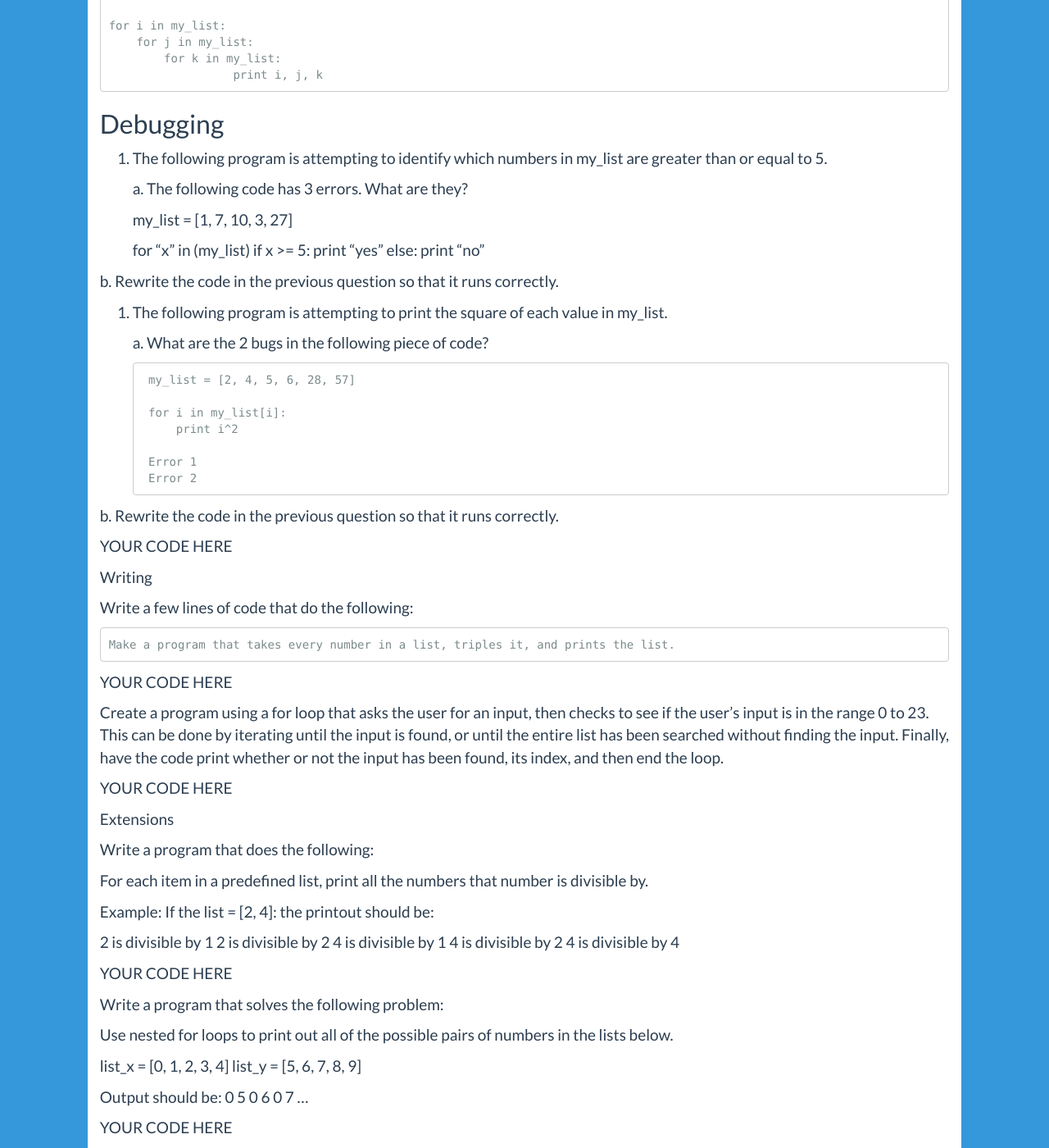
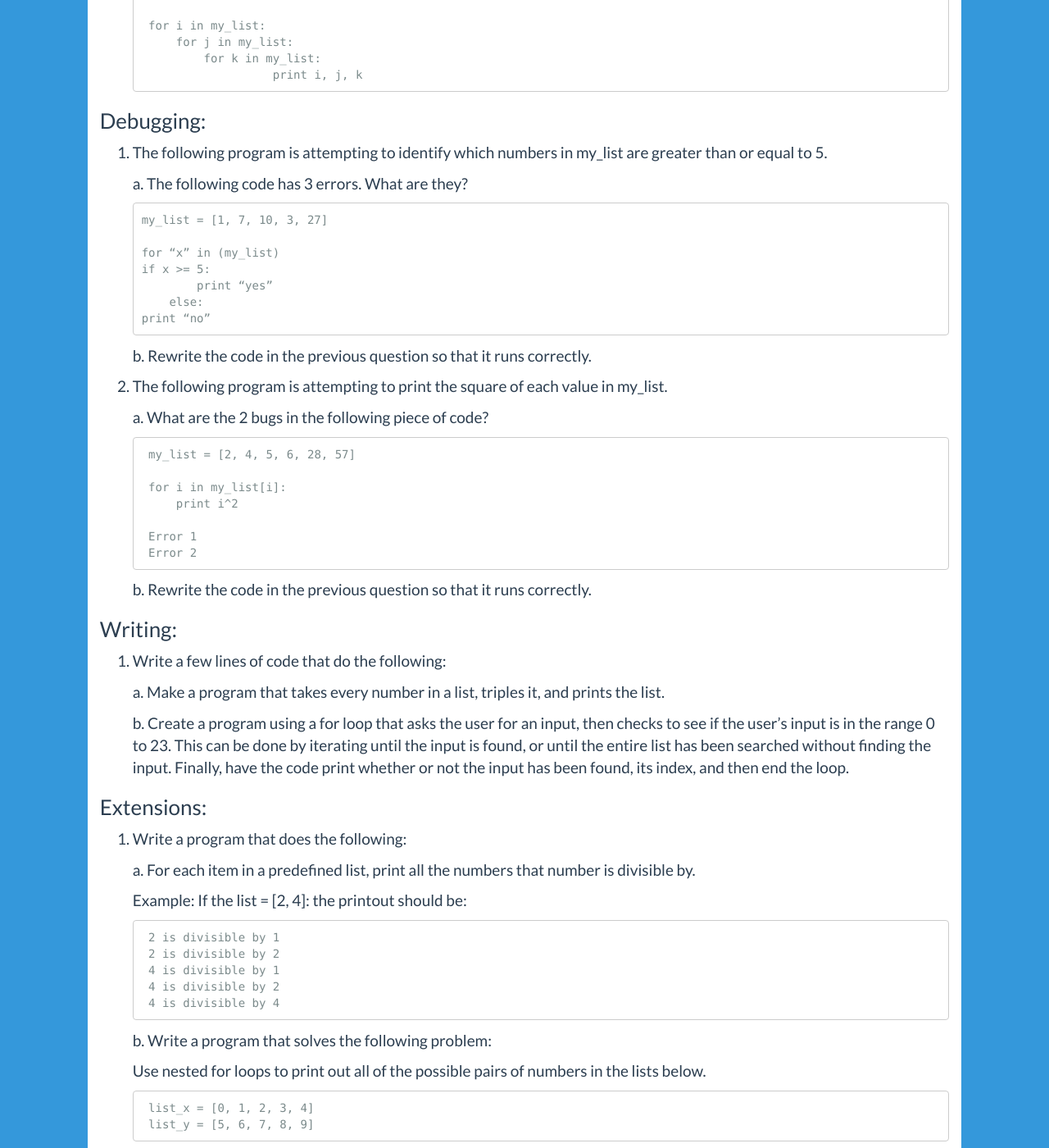
Before and after one commit to BlakeCS-Spring2015/blakecs-spring2015.github.io, a Jekyll site: the page built from ForLoops.md, in a window 1280 px wide and 1400 px high, scrolled down 796 px. Shown: the whole window at 82% size. Built offline with Jekyll 4.4.1, drawn with Linux system fonts in a browser that asks for light colours; Markdown is read by kramdown in place of the engine named in the settings; some of the changed text lies outside the part shown.

Commit message:
fix for loop page

````diff
--- a/ForLoops.md
+++ b/ForLoops.md
@@ -4,7 +4,7 @@ title: For Loops
 permalink: /ForLoops/
 ---
 
-###Loop a definite number of times
+#Loop a definite number of times
 
 Loop over the items in a collection:
 
@@ -73,49 +73,40 @@ b. Rewrite the code in the previous question so that it runs correctly.
     Error 2
     ```
 
-b. Rewrite the code in the previous question so that it runs correctly.
+    b. Rewrite the code in the previous question so that it runs correctly.
 
-YOUR CODE HERE
+###Writing:
 
-Writing
+1. Write a few lines of code that do the following:
 
-Write a few lines of code that do the following:
+    a. Make a program that takes every number in a list, triples it, and prints the list.
 
-    Make a program that takes every number in a list, triples it, and prints the list.
+    b. Create a program using a for loop that asks the user for an input, then checks to see if the user’s input is in the range 0 to 23. This can be done by iterating until the input is found, or until the entire list has been searched without finding the input. Finally, have the code  print whether or not the input has been found, its index, and then end the loop.
 
-YOUR CODE HERE
+###Extensions:
 
-Create a program using a for loop that asks the user for an input, then checks to see if the user’s input is in the range 0 to 23. This can be done by iterating until the input is found, or until the entire list has been searched without finding the input. Finally, have the code  print whether or not the input has been found, its index, and then end the loop.
+1. Write a program that does the following:
 
-YOUR CODE HERE
+    a. For each item in a predefined list, print all the numbers that number is divisible by.
 
-Extensions
+    Example: If the list = [2, 4]: the printout should be:
 
-Write a program that does the following:
+        2 is divisible by 1
+        2 is divisible by 2
+        4 is divisible by 1
+        4 is divisible by 2
+        4 is divisible by 4
 
-For each item in a predefined list, print all the numbers that number is divisible by.
+    b. Write a program that solves the following problem:
 
-Example: If the list = [2, 4]: the printout should be:
+    Use nested for loops to print out all of the possible pairs of numbers in the lists below.
 
-2 is divisible by 1
-2 is divisible by 2
-4 is divisible by 1
-4 is divisible by 2
-4 is divisible by 4
+        list_x = [0, 1, 2, 3, 4]
+        list_y = [5, 6, 7, 8, 9]
 
-YOUR CODE HERE
+    output should be:
 
-Write a program that solves the following problem:
-
-Use nested for loops to print out all of the possible pairs of numbers in the lists below.
-
-list_x = [0, 1, 2, 3, 4]
-list_y = [5, 6, 7, 8, 9]
-
-Output should be:
-0 5
-0 6
-0 7
-…
-
-YOUR CODE HERE
+        0 5
+        0 6
+        0 7
+        …
````
Also changed, not shown: other parts of ForLoops.md (+21 -21 lines).
